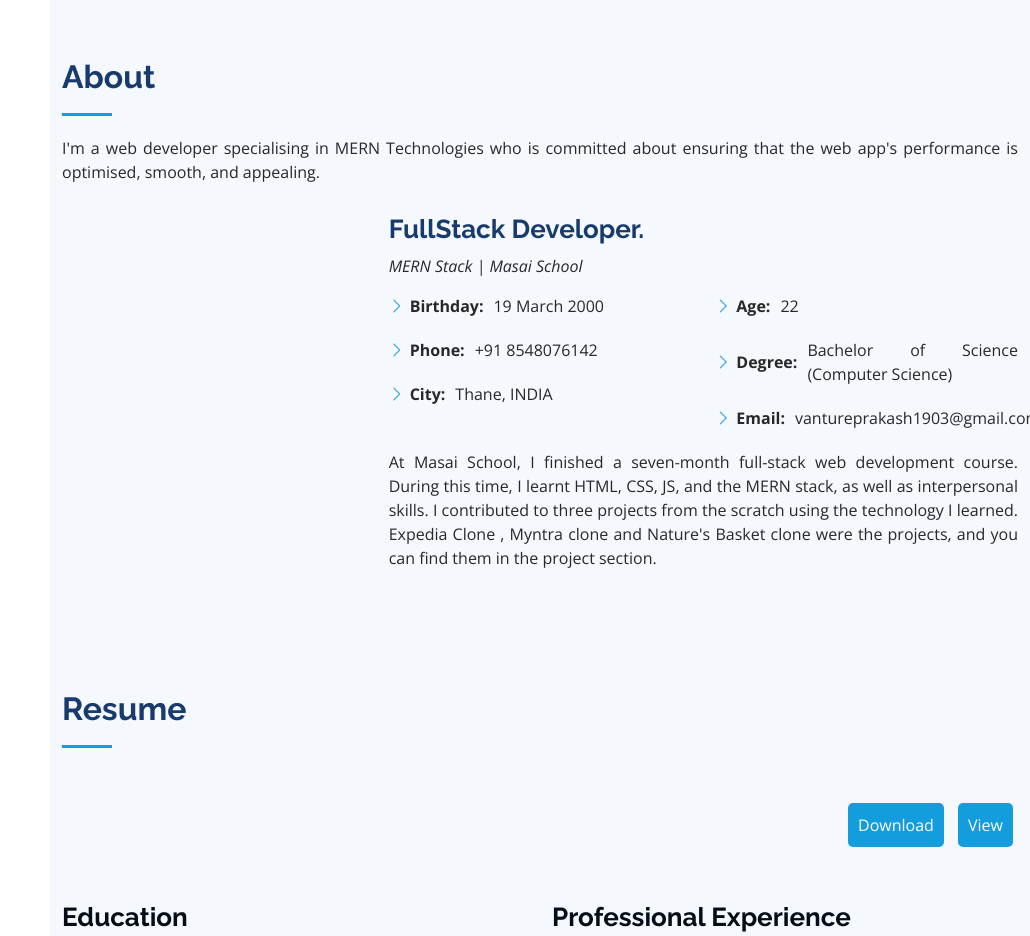
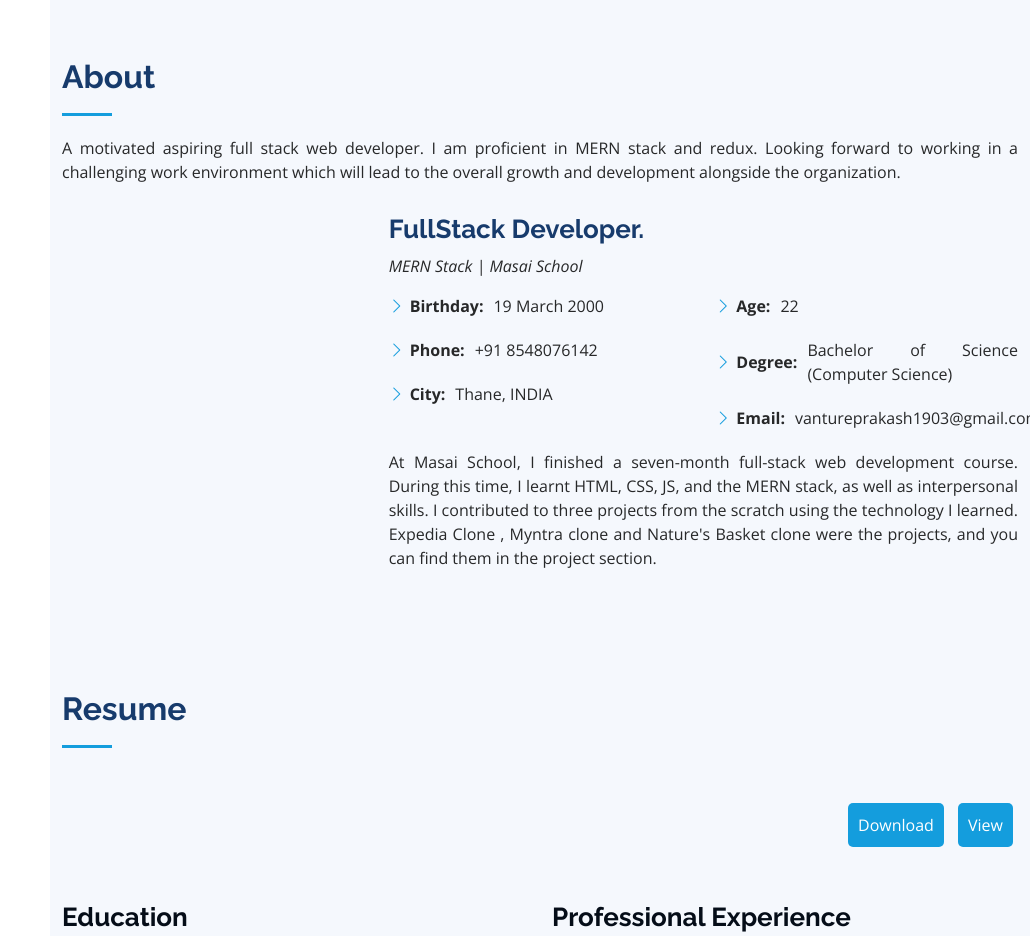
Before and after one commit to webdev1903/prakash-vanture.portfolio, a plain HTML site: page index.html in a window 1280 px wide. Shown: the part 802-1738 px from the top of the page, without its empty margins (250-1280 px from the left). Drawn offline with nearby package versions, Linux system fonts and the light colour scheme.

Commit message:
Update index.html

```diff
--- a/index.html
+++ b/index.html
@@ -126,9 +126,7 @@
           <div class="section-title">
             <h2>About</h2>
             <p>
-              I'm a web developer specialising in MERN Technologies who is
-              committed about ensuring that the web app's performance is
-              optimised, smooth, and appealing.
+              A motivated aspiring full stack web developer. I am proficient in MERN stack and redux. Looking forward to working in a challenging work environment which will lead to the overall growth and development alongside the organization.
             </p>
           </div>
 
```
